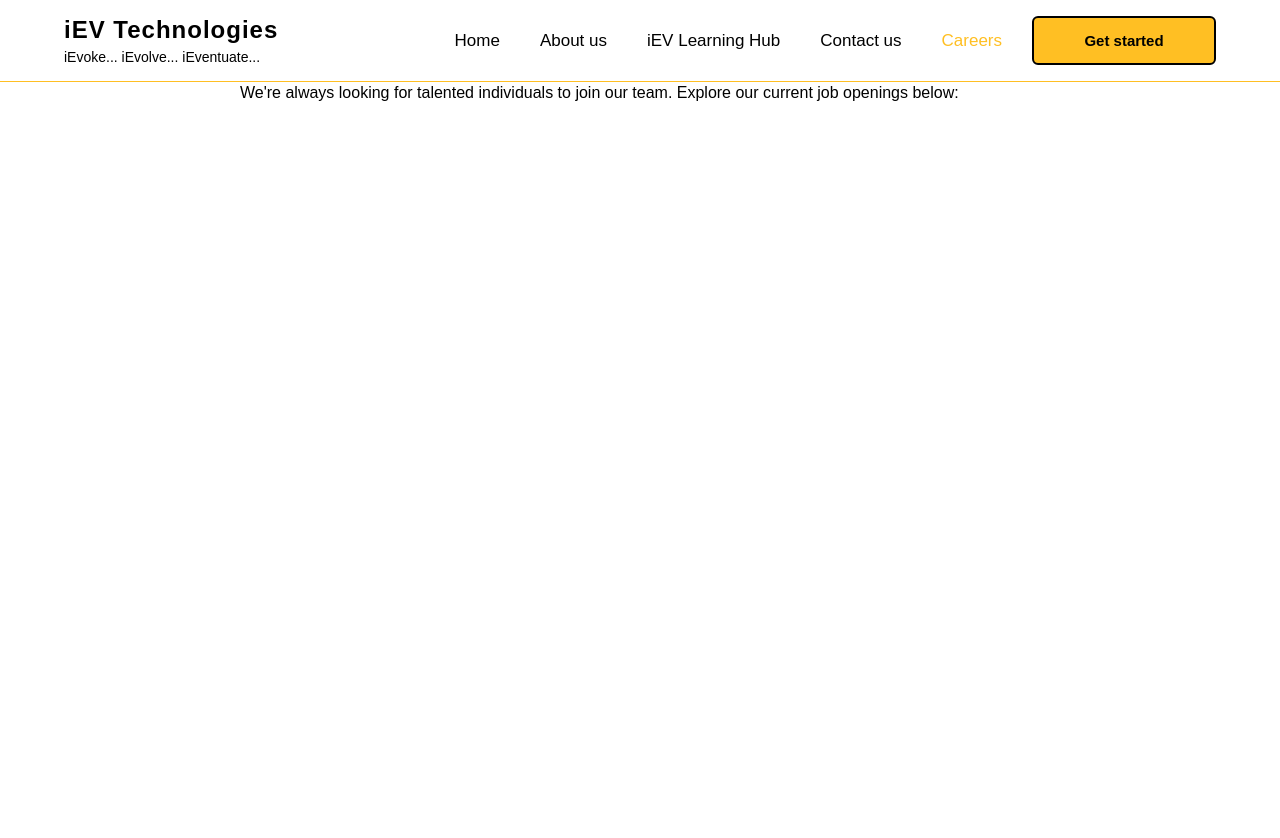
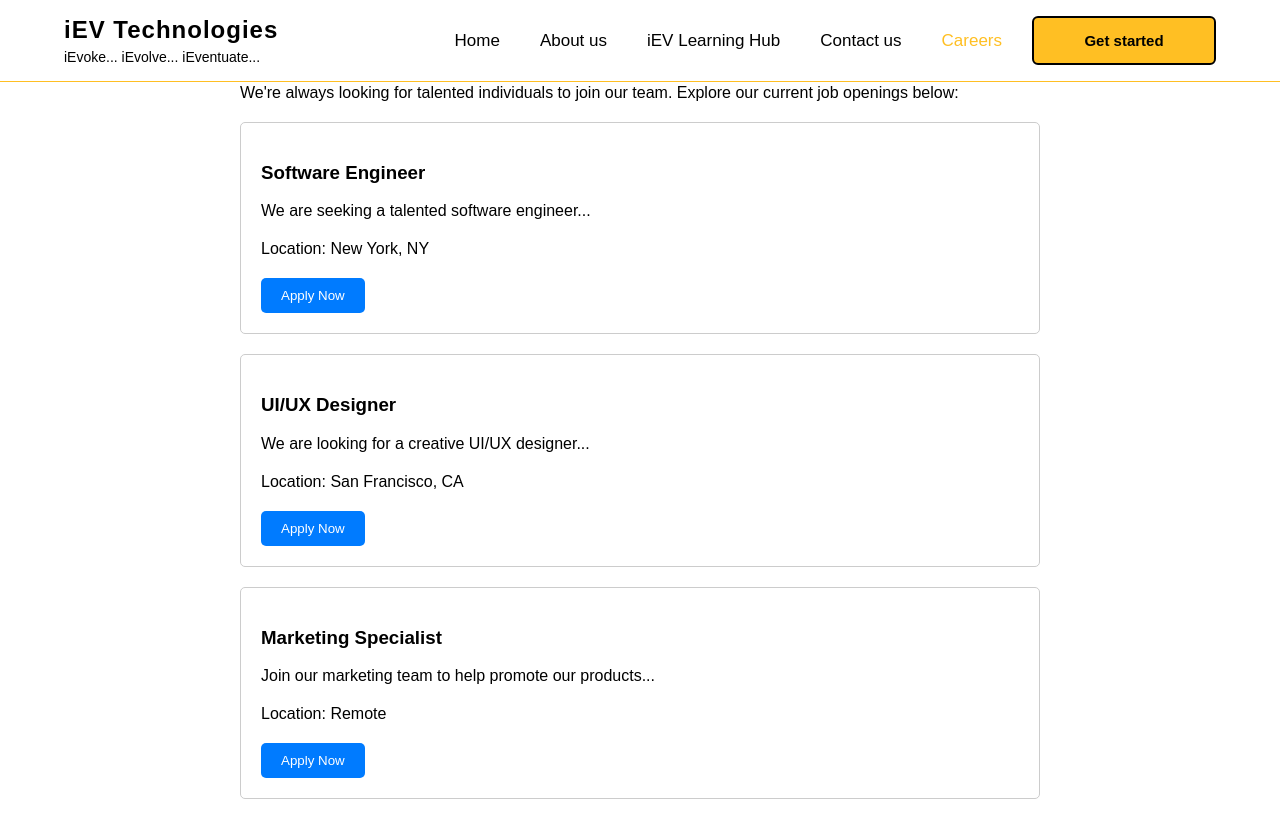
Before and after one commit to iev21/iev-frontend, an Angular app: page /careers in a window 1280 px wide. Before the commit the page ends 800 px from the top, so only its background shows below. Built offline with nearby package versions, Linux system fonts and the light colour scheme.

Commit message:
Update careers.component.ts

```diff
--- a/src/app/careers/careers.component.ts
+++ b/src/app/careers/careers.component.ts
@@ -1,10 +1,54 @@
-import { Component } from '@angular/core';
+// careers.component.ts
+
+import { Component, OnInit } from '@angular/core';
 
 @Component({
   selector: 'app-careers',
   templateUrl: './careers.component.html',
   styleUrls: ['./careers.component.scss']
 })
-export class CareersComponent {
+export class CareersComponent implements OnInit {
+
+  jobOpenings: any[] = [
+    { title: 'Software Engineer', description: 'We are seeking a talented software engineer...', location: 'New York, NY' },
+    { title: 'UI/UX Designer', description: 'We are looking for a creative UI/UX designer...', location: 'San Francisco, CA' },
+    { title: 'Marketing Specialist', description: 'Join our marketing team to help promote our products...', location: 'Remote' }
+  ];
+
+  showApplicationModal: boolean = false;
+  selectedJob: any;
+  applicantName: string = '';
+  applicantEmail: string = '';
+  applicantResume: any;
+
+  constructor() { }
+
+  ngOnInit(): void {
+  }
+
+  apply(job: any): void {
+    this.selectedJob = job;
+    this.showApplicationModal = true;
+  }
+
+  closeModal(): void {
+    this.showApplicationModal = false;
+    // Reset form fields
+    this.applicantName = '';
+    this.applicantEmail = '';
+    this.applicantResume = null;
+  }
+
+  submitApplication(): void {
+    // Logic to submit application goes here
+    console.log('Application submitted:', {
+      job: this.selectedJob,
+      name: this.applicantName,
+      email: this.applicantEmail,
+      resume: this.applicantResume
+    });
+    // Close modal after submission
+    this.closeModal();
+  }
 
 }
```
